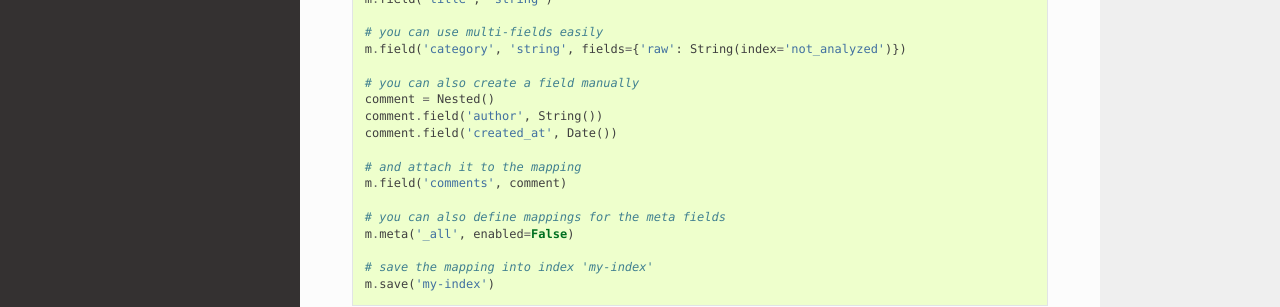
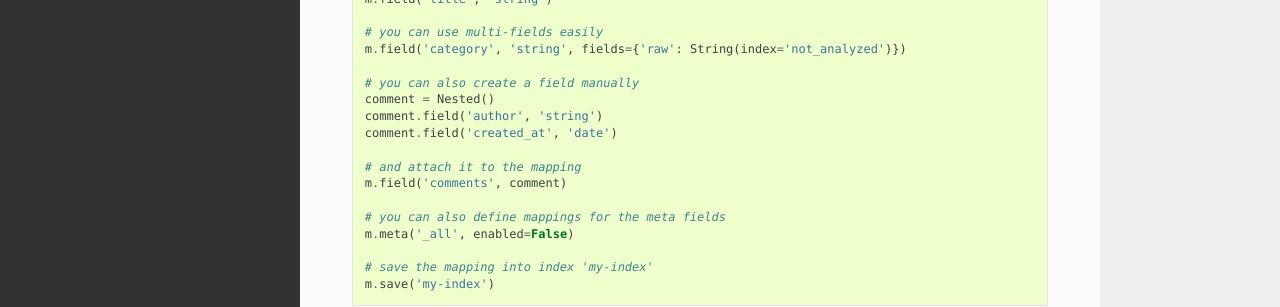
Before and after one commit to elastic/elasticsearch-dsl-py, a Sphinx documentation site: the page built from docs/persistence.rst, in a window 1280 px wide and 900 px high. Shown: the part 435-742 px from the top of the window. Built offline with Sphinx 7.4.7 and the Read the Docs theme 2.0.0, drawn with Linux system fonts in a browser that asks for light colours.

```diff
--- a/docs/persistence.rst
+++ b/docs/persistence.rst
@@ -26,8 +26,8 @@ The mapping definition follows a similar pattern to the query dsl:
 
     # you can also create a field manually
     comment = Nested()
-    comment.field('author', String())
-    comment.field('created_at', Date())
+    comment.field('author', 'string')
+    comment.field('created_at', 'date')
 
     # and attach it to the mapping
     m.field('comments', comment)
```
